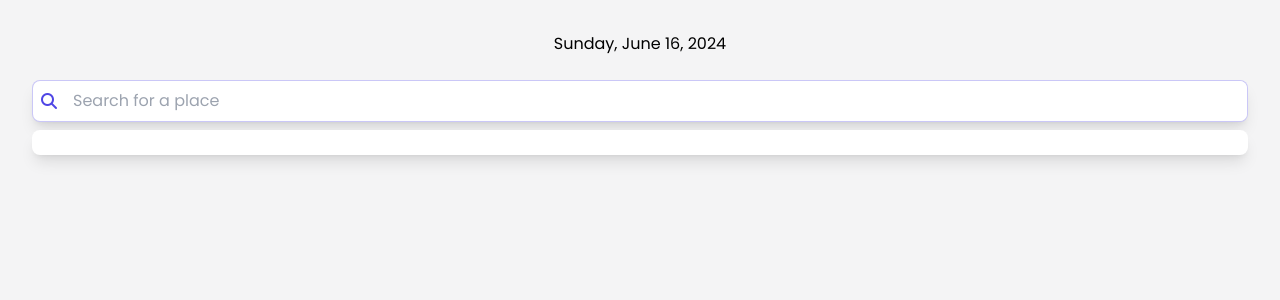
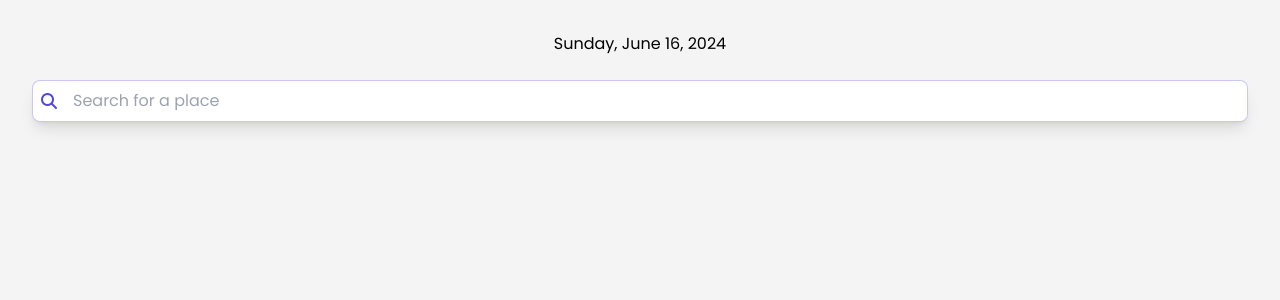
Before and after one commit to fayevivi/vue-weatherApp, a Vue app: page / in a window 1280 px wide. Shown: the top 300 px of the page. Built offline with nearby package versions, Linux system fonts and the light colour scheme.

Commit message:
adjust search api &if-else condition; create getWeather api

```diff
--- a/src/components/SearchInput.vue
+++ b/src/components/SearchInput.vue
@@ -13,12 +13,22 @@ const handleSearch = () => {
   searchTerm.timeOut = setTimeout(async () => {
     if (searchTerm.query !== "") {
       const res = await fetch(
-        `http://api.weatherapi.com/v1/current.json?key=277148df68ba479da4b91245241606&q=${searchTerm.query}`
+        `http://api.weatherapi.com/v1/search.json?key=277148df68ba479da4b91245241606&q=${searchTerm.query}`
       );
       const data = await res.json();
       searchTerm.results = data;
+    } else {
+      searchTerm.results = null;
     }
   }, 500);
+};
+
+const getWeather = async (id) => {
+  console.log(id);
+  const res = await fetch(`
+    http://api.weatherapi.com/v1/forecast.json?key=277148df68ba479da4b91245241606&q=id:${id}&days=3&aqi=no&alerts=no`);
+  const data = await res.json();
+  console.log(data);
 };
 </script>
 
@@ -41,11 +51,14 @@ const handleSearch = () => {
     </form>
     <!-- search suggestions -->
     <div class="bg-white my-2 rounded-lg shadow-lg">
-      <div>
-        <div>
+      <div v-if="searchTerm.results !== null">
+        <div v-for="place in searchTerm.results" :key="place.id">
           <button
+            @click="getWeather(place.id)"
             class="px-3 my-2 hover:text-indigo-600 hover:font-bold w-full text-left"
-          ></button>
+          >
+            {{ place.name }}, {{ place.region }}, {{ place.country }}
+          </button>
         </div>
       </div>
     </div>
```
